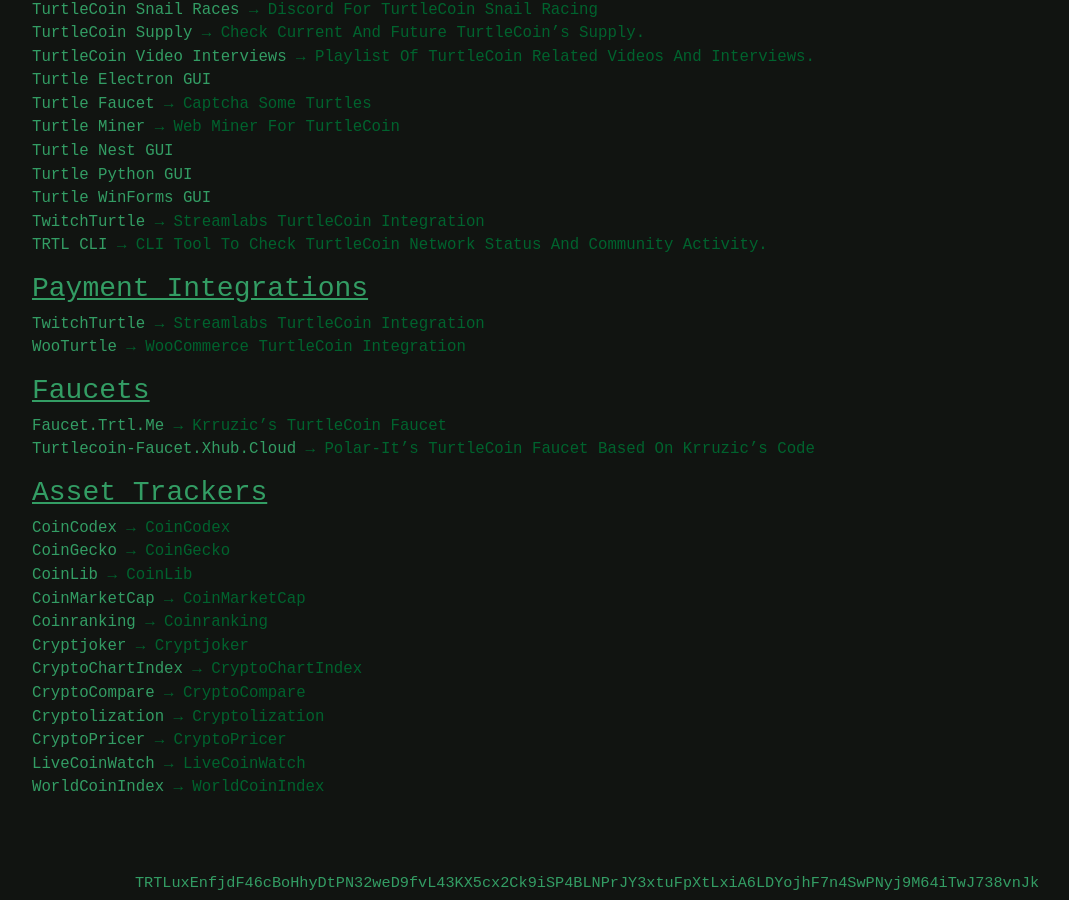
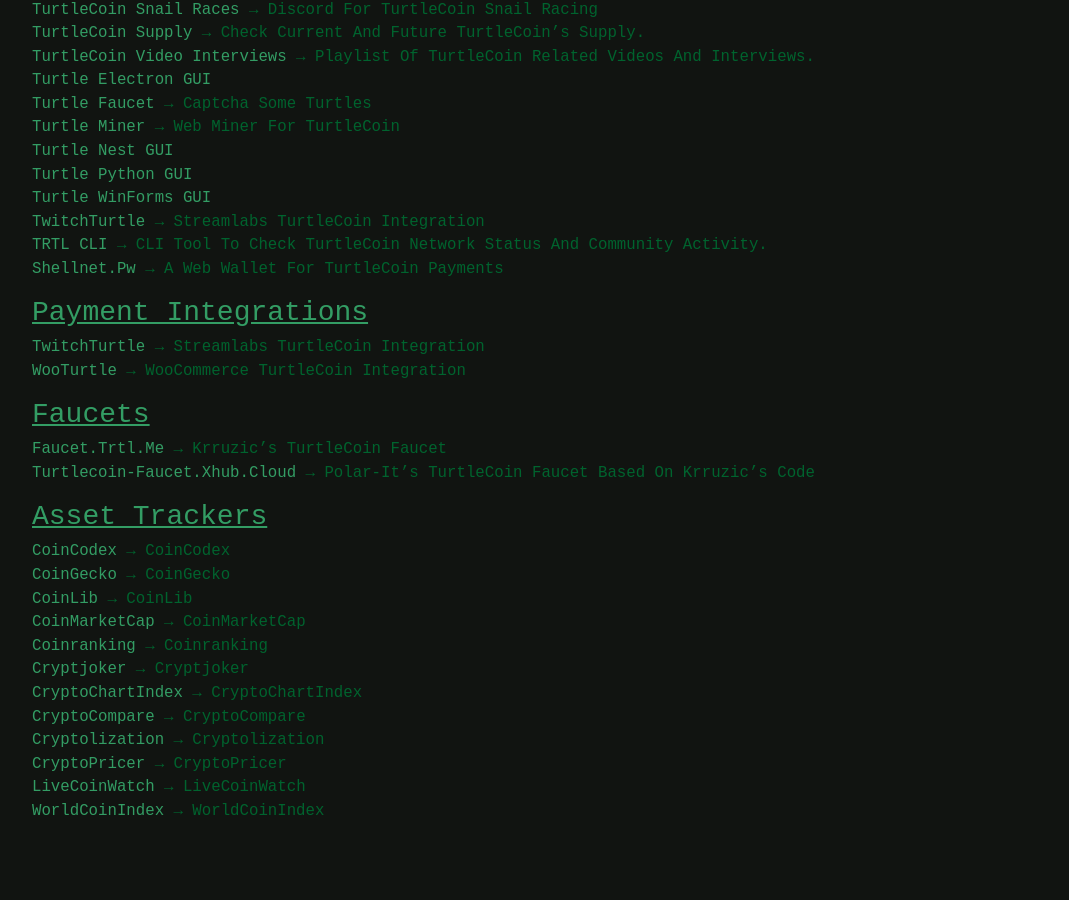
Before and after one commit to zack796/turtleturtle.org, a Jekyll site: the page built from index.md, in a window 1280 px wide and 900 px high, scrolled down 1989 px. Shown: the whole window, without its empty margins (53-1122 px from the left). Built offline with Jekyll 4.4.1, drawn with Linux system fonts in a browser that asks for light colours.

Commit message:
added URL for shellnet

```diff
--- a/index.md
+++ b/index.md
@@ -87,6 +87,7 @@
 [Turtle WinForms GUI](https://github.com/turtlecoin/turtle-wallet-winforms)
 [TwitchTurtle](https://twitchturtle.com) → Streamlabs TurtleCoin integration
 [TRTL CLI](https://github.com/mrrovot/trtl-cli) → CLI tool to check TurtleCoin network status and community activity.
+[shellnet.pw](https://shellnet.pw) → A web wallet for TurtleCoin payments
 
 ### Payment Integrations
 [TwitchTurtle](https://twitchturtle.com) → Streamlabs TurtleCoin integration
```
